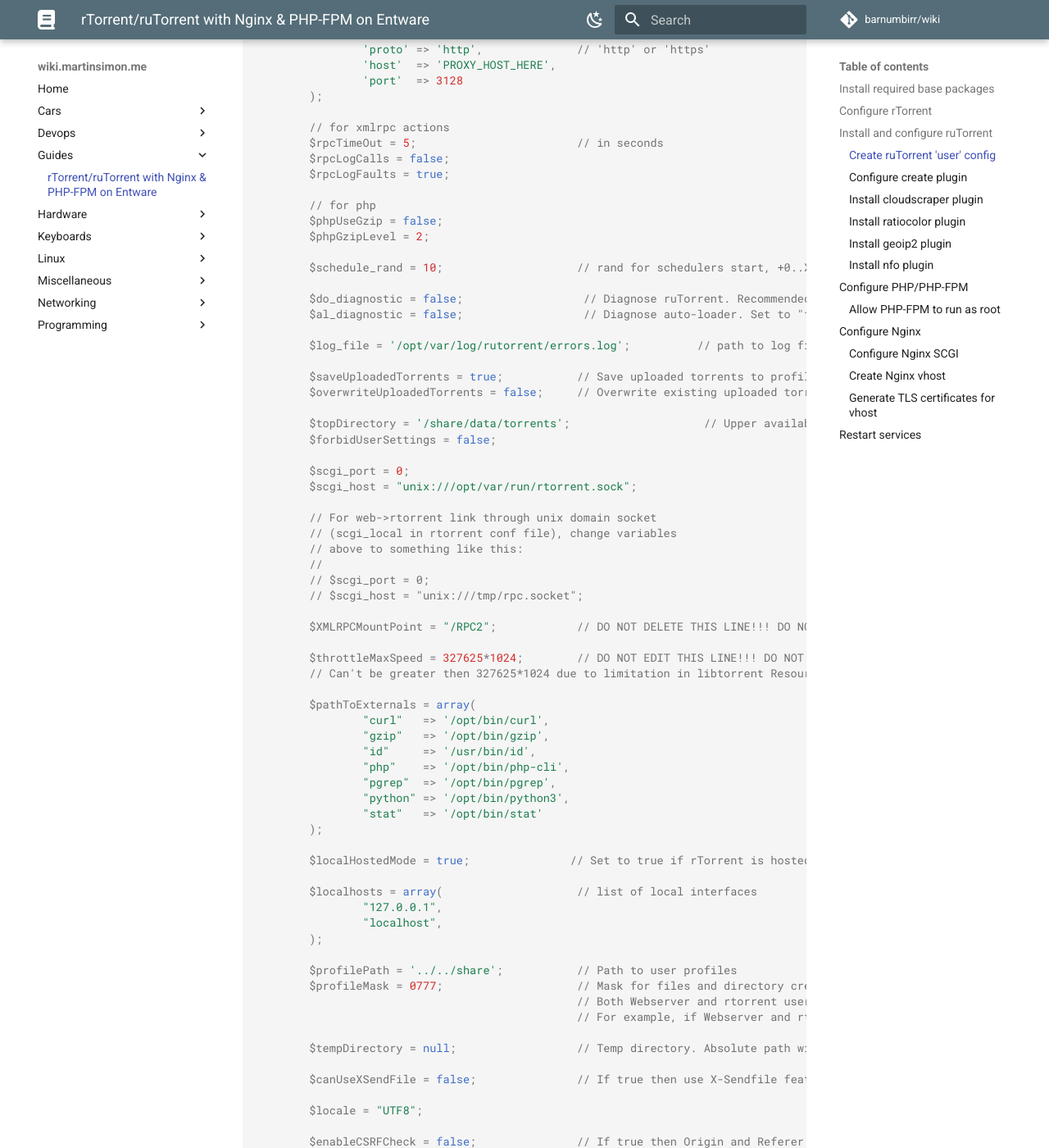
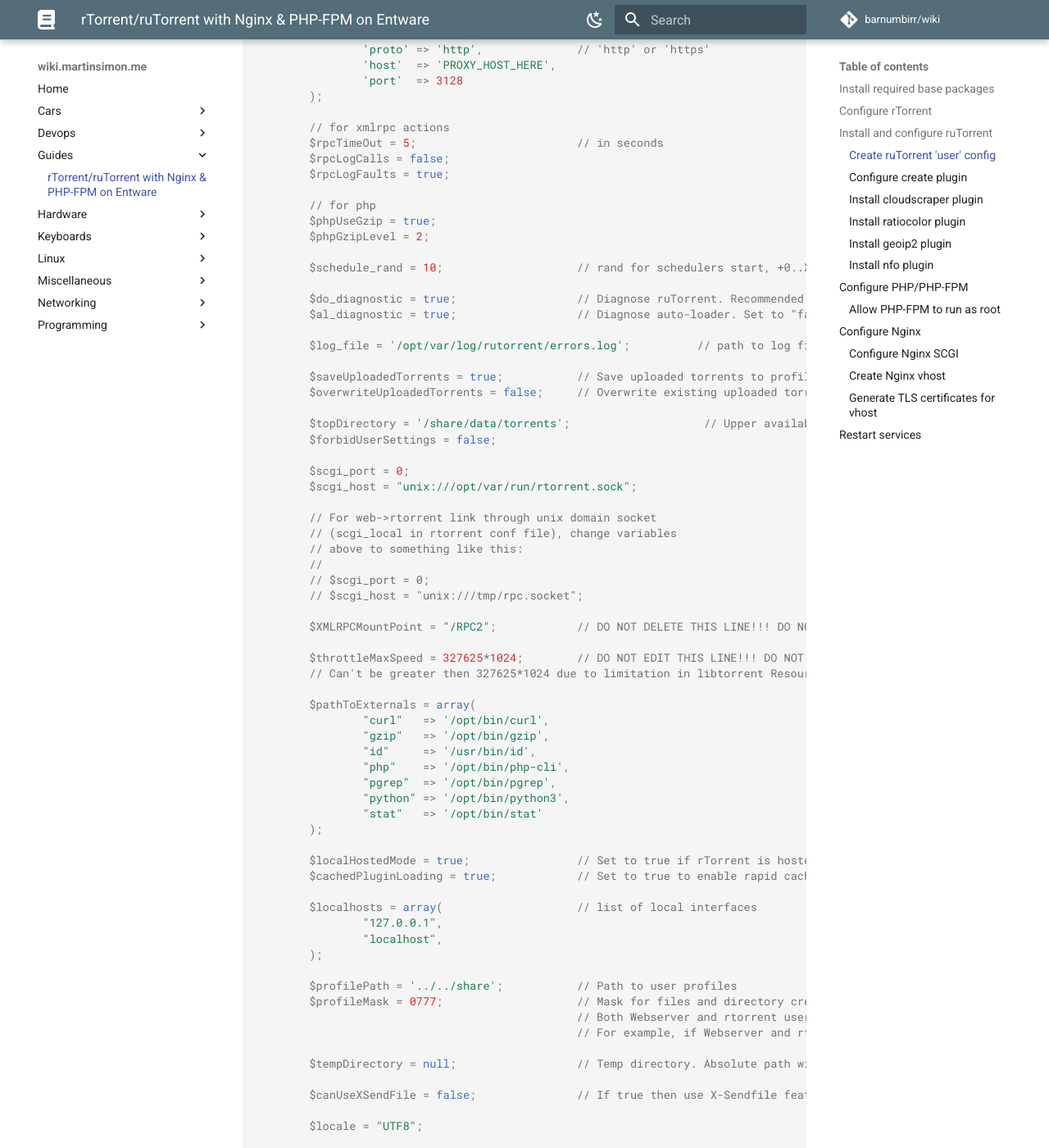
Before and after one commit to barnumbirr/wiki, an MkDocs documentation site: the page built from docs/guides/entware_rutorrent.md, in a window 1280 px wide and 1400 px high, scrolled down 4840 px. Shown: the whole window at 82% size. Built offline with MkDocs 1.6.1 and Material for MkDocs 9.7.7, drawn with Linux system fonts in a browser that asks for light colours; emoji names are drawn with the system emoji font; comment, search, counter and statistics services are not loaded.

Commit message:
update ruTorrent config for version 4.0.2+

```diff
--- a/docs/guides/entware_rutorrent.md
+++ b/docs/guides/entware_rutorrent.md
@@ -261,13 +261,13 @@
         $rpcLogFaults = true;
 
         // for php
-        $phpUseGzip = false;
+        $phpUseGzip = true;
         $phpGzipLevel = 2;
 
         $schedule_rand = 10;                    // rand for schedulers start, +0..X seconds
 
-        $do_diagnostic = false;                  // Diagnose ruTorrent. Recommended to keep enabled, unless otherwise required.
-        $al_diagnostic = false;                  // Diagnose auto-loader. Set to "false" to make composer plugins work.
+        $do_diagnostic = true;                  // Diagnose ruTorrent. Recommended to keep enabled, unless otherwise required.
+        $al_diagnostic = true;                  // Diagnose auto-loader. Set to "false" to make composer plugins work.
 
         $log_file = '/opt/var/log/rutorrent/errors.log';          // path to log file (comment or leave blank to disable logging)
 
@@ -302,7 +302,8 @@
                 "stat"   => '/opt/bin/stat'
         );
 
-        $localHostedMode = true;               // Set to true if rTorrent is hosted on the SAME machine as ruTorrent
+        $localHostedMode = true;                // Set to true if rTorrent is hosted on the SAME machine as ruTorrent
+        $cachedPluginLoading = true;            // Set to true to enable rapid cached loading of ruTorrent plugins
 
         $localhosts = array(                    // list of local interfaces
                 "127.0.0.1",
```
